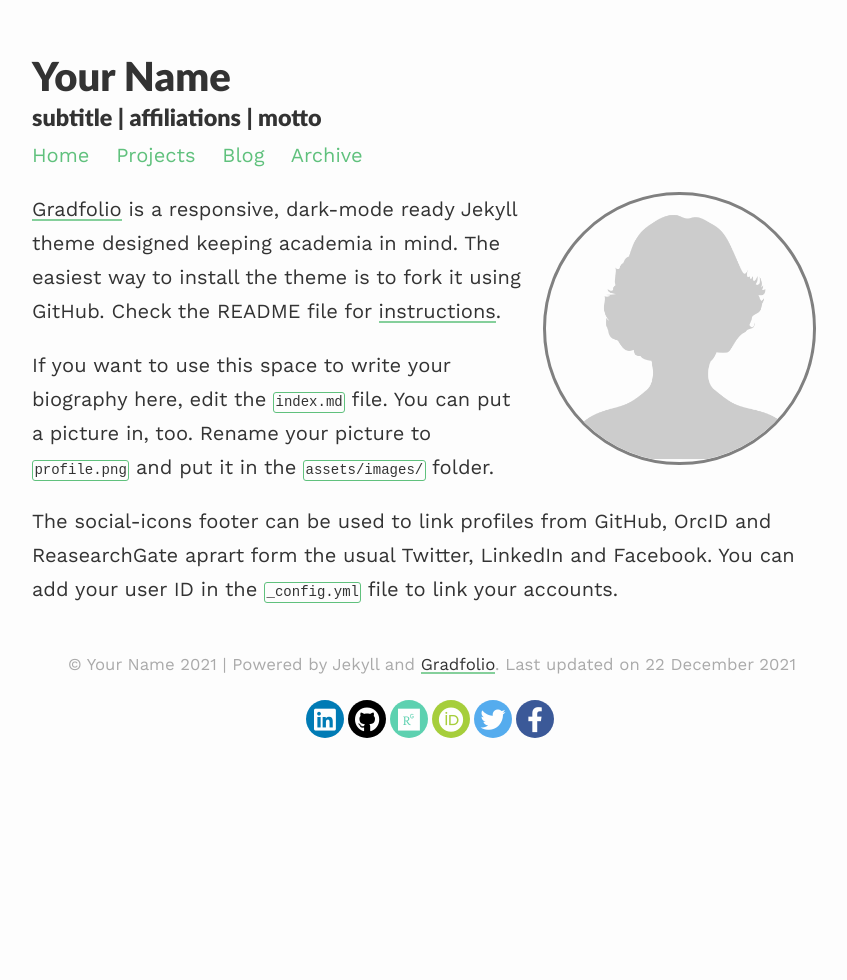
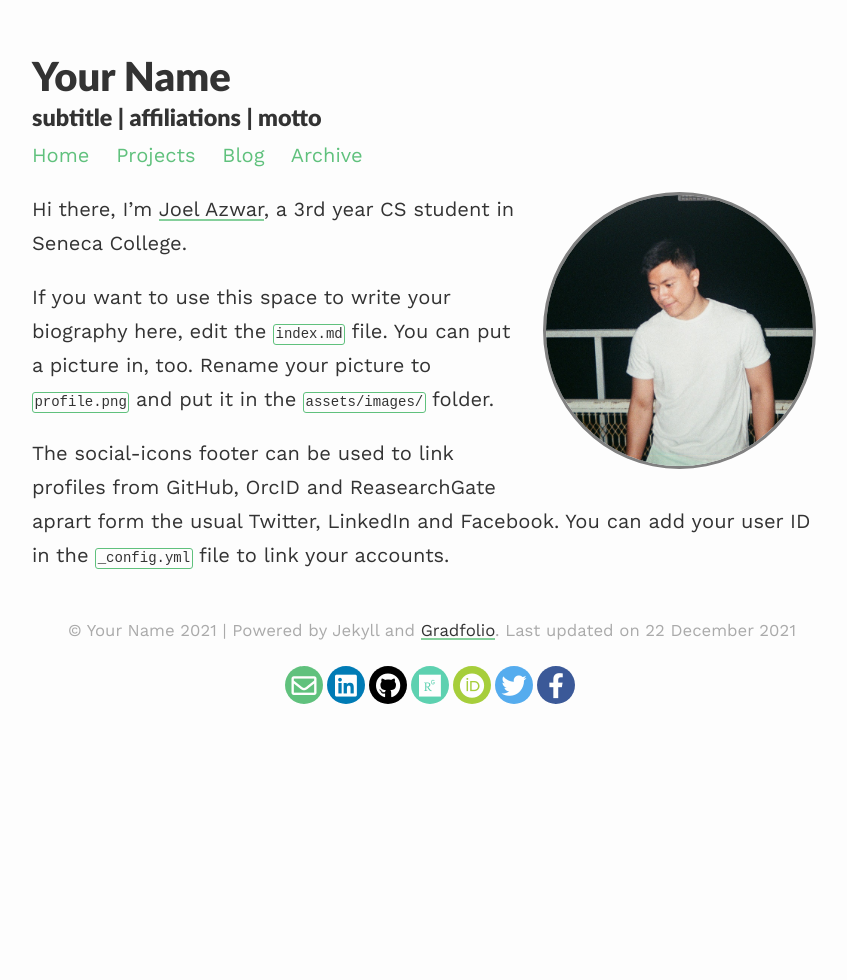
Before and after one commit to joelazwar/joelazwar.github.io, a Jekyll site: the page built from index.md, in a window 1280 px wide. Shown: the whole page, without its empty margins (208-1055 px from the left). Built offline with Jekyll 4.4.1, drawn with Linux system fonts in a browser that asks for light colours; nearby versions of some CDN libraries.

```diff
--- a/_config.yml
+++ b/_config.yml
@@ -3,9 +3,9 @@
 title: Your Name
 description: subtitle | affiliations | motto
 
-baseurl: /gradfolio #name of GitHub repository
+baseurl: "" #name of GitHub repository
 url: "" #custom url to be used instead of GitHub repository
-email: #
+email: "joel_azwar@yahoo.com" #
 
 
 highlighter: rouge
--- a/_layouts/default.html
+++ b/_layouts/default.html
@@ -7,7 +7,7 @@
     <head>
         <meta charset="utf-8">
         <meta content="width=device-width, initial-scale=1" name="viewport">
-        <link rel="stylesheet" href="{{site.baseurl}}/assets/css/main.css">
+        <link rel="stylesheet" href="/assets/css/main.css">
 
         <h1 class="post-headline">{{site.title}}</h1>
         <h3 class="post-description">{{site.description}}</h3>
--- a/index.md
+++ b/index.md
@@ -3,11 +3,11 @@ layout: about
 permalink: /
 profile:
   align: right
-  image: profile.png
+  image: profile.jpg
 published: true
 ---
 
-[Gradfolio](https://github.com/jitinnair1/gradfolio){:target="_blank"} is a responsive, dark-mode ready Jekyll theme designed keeping academia in mind. The easiest way to install the theme is to fork it using GitHub. Check the README file for [instructions](https://github.com/jitinnair1/gradfolio#installation){:target="_blank"}.
+Hi there, I'm [Joel Azwar](https://www.linkedin.com/in/joel-azwar-991b9817b/), a 3rd year CS student in Seneca College.
 
 If you want to use this space to write your biography here, edit the `index.md` file. You can put a picture in, too. Rename your picture to `profile.png` and put it in the `assets/images/` folder.
 
```
Also changed, not shown: admin/config.yml (added, +19 -0 lines), admin/index.html (added, +15 -0 lines), assets/images/profile.jpg (added), assets/images/profile.png.
